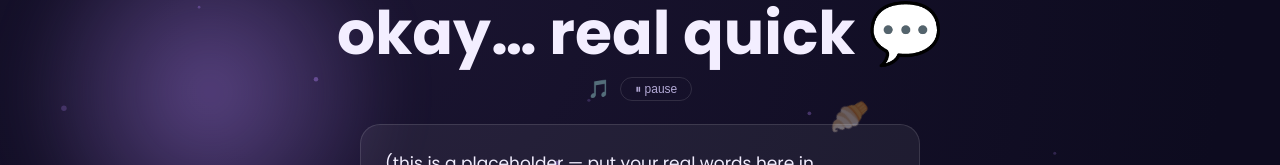
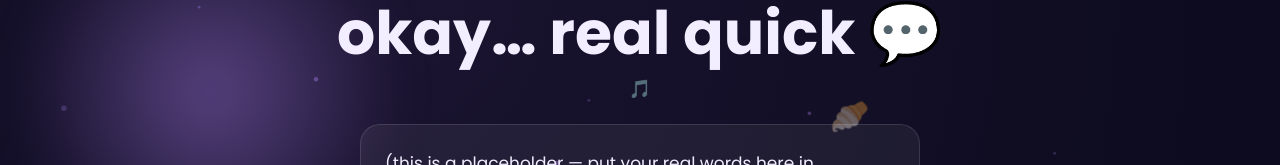
Before and after one commit to ktg17/for-you, a React (Vite) app: page /tell in a window 1280 px wide. Both pictures are taken after a click on the button "read it 💬". Shown: the part 118-283 px from the top of the page. Built offline with nearby package versions, Linux system fonts and the light colour scheme.

Commit message:
fix: src/pages/Tell.jsx

```diff
--- a/src/pages/Tell.jsx
+++ b/src/pages/Tell.jsx
@@ -1,4 +1,4 @@
-import { useState, useRef, useEffect } from 'react'
+import { useState } from 'react'
 import { Link } from 'react-router-dom'
 import Typewriter from '../components/Typewriter.jsx'
 import StepDots from '../components/StepDots.jsx'
@@ -6,52 +6,16 @@ import { config } from '../config.js'
 
 export default function Tell() {
   const [started, setStarted] = useState(false)
-  const [paused, setPaused] = useState(false)
-  const audioRef = useRef(null)
-
-  useEffect(() => {
-    // Suppress & pause global bg music
-    window._bgSuppressed = true
-    const bg = window._bgAudio
-    if (bg && !bg.paused) {
-      bg.pause()
-    }
-    return () => {
-      // Restore bg music when leaving
-      window._bgSuppressed = false
-      if (audioRef.current) audioRef.current.pause()
-      const bg2 = window._bgAudio
-      if (bg2 && bg2.paused) {
-        bg2.volume = 0.35
-        bg2.play().catch(() => {})
-      }
-    }
-  }, [])
 
   const handleStart = () => {
     setStarted(true)
-    // Play directly in click handler - guaranteed user gesture
-    const a = audioRef.current
-    if (a) {
-      a.currentTime = 0
-      a.volume = 0.38
-      a.play().then(() => setPaused(false)).catch(e => console.warn(e))
-    }
-  }
-
-  const toggleMusic = () => {
-    const a = audioRef.current
-    if (!a) return
-    if (a.paused) { a.play().catch(() => {}); setPaused(false) }
-    else { a.pause(); setPaused(true) }
+    // Start lover.mp3 via global MusicPlayer — keeps playing across pages
+    if (window._startLover) window._startLover()
   }
 
   return (
     <div className="page" style={{ textAlign: 'center', display: 'flex',
       flexDirection: 'column', alignItems: 'center', minHeight: '70vh', justifyContent: 'center' }}>
-
-      {/* Audio always in DOM so ref is available before click */}
-      <audio ref={audioRef} src="/lover.mp3" loop preload="auto" style={{ display: 'none' }} />
 
       <h1 className="h1">{config.tellTitle}</h1>
 
@@ -67,17 +31,9 @@ export default function Tell() {
         </div>
       ) : (
         <>
-          <div style={{ display: 'flex', alignItems: 'center', gap: 10, marginBottom: 18 }}>
-            <span style={{ fontSize: 18 }}>{paused ? '🔇' : '🎵'}</span>
-            <button onClick={toggleMusic}
-              style={{
-                background: 'none', border: '1px solid var(--border)', borderRadius: 20,
-                padding: '4px 14px', cursor: 'pointer', color: 'var(--muted)', fontSize: 12
-              }}>
-              {paused ? '▶ play' : '⏸ pause'}
-            </button>
+          <div style={{ marginBottom: 18 }}>
+            <span style={{ fontSize: 18 }}>🎵</span>
           </div>
-
           <div className="card" style={{ maxWidth: 560, marginTop: 4, textAlign: 'left' }}>
             <Typewriter
               text={config.tellMessage}
```
